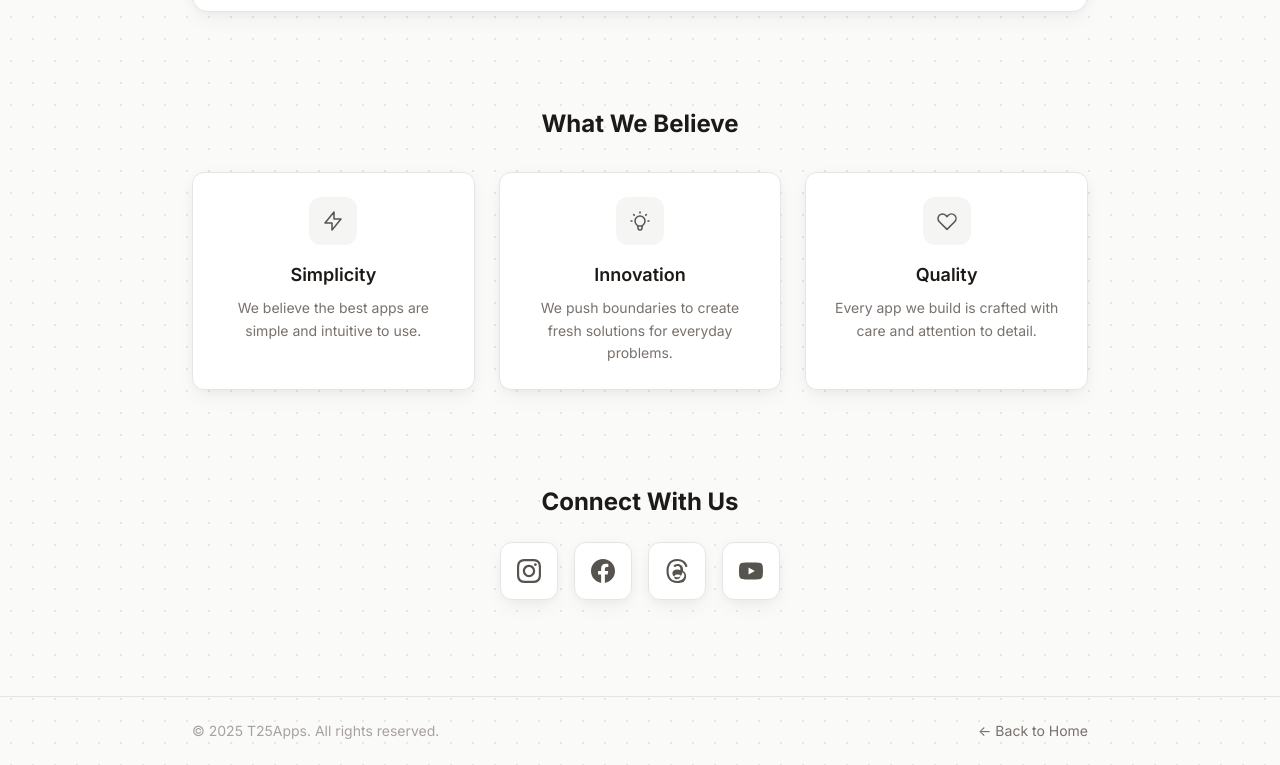
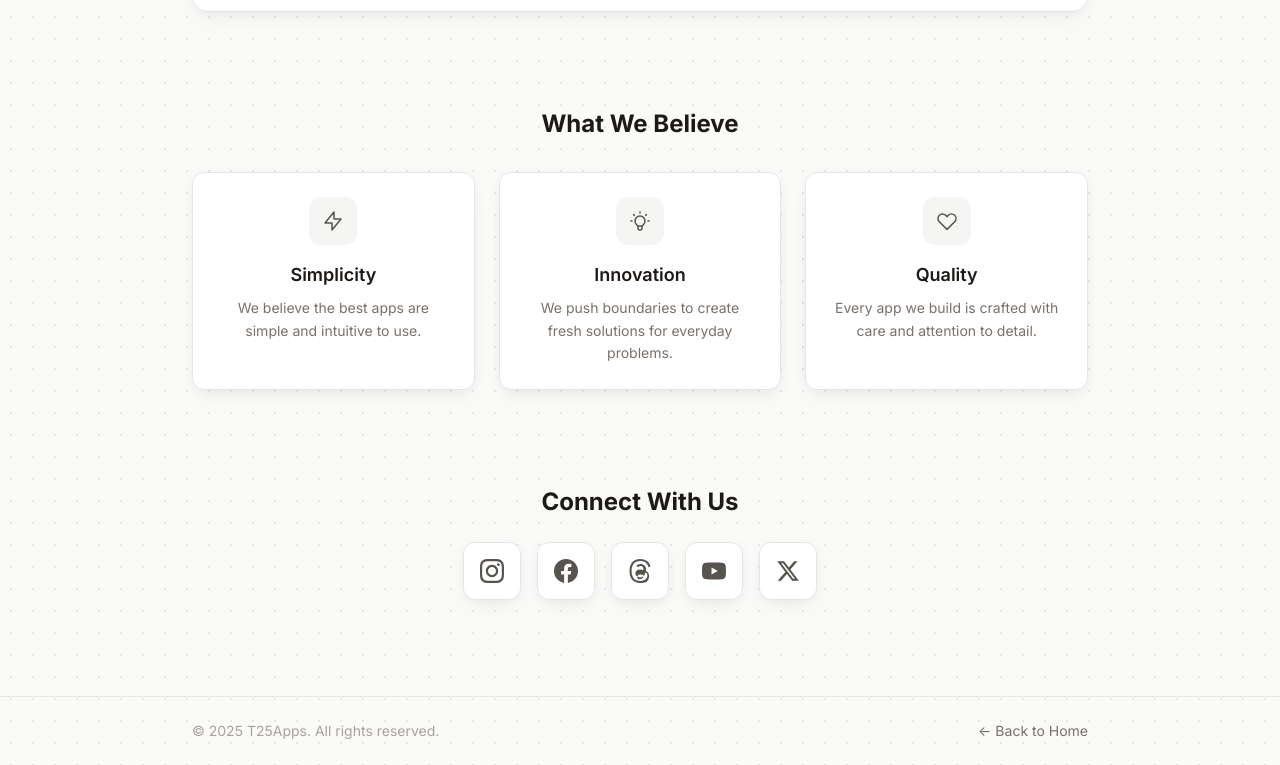
Before and after one commit to T25Apps/t25apps-landing, a React (Vite) app: page /about in a window 1280 px wide. Shown: the part 610-1375 px from the top of the page. Built offline with nearby package versions, Linux system fonts and the light colour scheme; no server answers; a web font is replaced by a local one.

Commit message:
ui change

```diff
--- a/src/components/HomePage.jsx
+++ b/src/components/HomePage.jsx
@@ -416,6 +416,17 @@ function HomePage() {
                 <path d="M23.498 6.186a3.016 3.016 0 0 0-2.122-2.136C19.505 3.545 12 3.545 12 3.545s-7.505 0-9.377.505A3.017 3.017 0 0 0 .502 6.186C0 8.07 0 12 0 12s0 3.93.502 5.814a3.016 3.016 0 0 0 2.122 2.136c1.871.505 9.376.505 9.376.505s7.505 0 9.377-.505a3.015 3.015 0 0 0 2.122-2.136C24 15.93 24 12 24 12s0-3.93-.502-5.814zM9.545 15.568V8.432L15.818 12l-6.273 3.568z"/>
               </svg>
             </a>
+            <a
+              href={SOCIAL_MEDIA.twitter || 'https://twitter.com/t25apps'}
+              target="_blank"
+              rel="noopener noreferrer"
+              className="text-stone-400 hover:text-stone-900 dark:text-stone-500 dark:hover:text-white transition-colors"
+              aria-label="Twitter"
+            >
+              <svg className="w-4 h-4 md:w-5 md:h-5" fill="currentColor" viewBox="0 0 24 24">
+                <path d="M18.244 2.25h3.308l-7.227 8.26 8.502 11.24H16.17l-5.214-6.817L4.99 21.75H1.68l7.73-8.835L1.254 2.25H8.08l4.713 6.231zm-1.161 17.52h1.833L7.084 4.126H5.117z"/>
+              </svg>
+            </a>
           </div>
         </div>
       </footer>
@@ -507,6 +518,9 @@ function HomePage() {
                     </a>
                     <a href={SOCIAL_MEDIA.youtube} target="_blank" rel="noopener noreferrer" className="p-2 bg-stone-100 dark:bg-stone-800 rounded-lg text-stone-600 dark:text-stone-300 hover:text-stone-900 dark:hover:text-white transition-colors">
                       <svg className="w-4 h-4" fill="currentColor" viewBox="0 0 24 24"><path d="M23.498 6.186a3.016 3.016 0 0 0-2.122-2.136C19.505 3.545 12 3.545 12 3.545s-7.505 0-9.377.505A3.017 3.017 0 0 0 .502 6.186C0 8.07 0 12 0 12s0 3.93.502 5.814a3.016 3.016 0 0 0 2.122 2.136c1.871.505 9.376.505 9.376.505s7.505 0 9.377-.505a3.015 3.015 0 0 0 2.122-2.136C24 15.93 24 12 24 12s0-3.93-.502-5.814zM9.545 15.568V8.432L15.818 12l-6.273 3.568z"/></svg>
+                    </a>
+                    <a href={SOCIAL_MEDIA.twitter} target="_blank" rel="noopener noreferrer" className="p-2 bg-stone-100 dark:bg-stone-800 rounded-lg text-stone-600 dark:text-stone-300 hover:text-stone-900 dark:hover:text-white transition-colors">
+                      <svg className="w-4 h-4" fill="currentColor" viewBox="0 0 24 24"><path d="M18.244 2.25h3.308l-7.227 8.26 8.502 11.24H16.17l-5.214-6.817L4.99 21.75H1.68l7.73-8.835L1.254 2.25H8.08l4.713 6.231zm-1.161 17.52h1.833L7.084 4.126H5.117z"/></svg>
                     </a>
                   </div>
                 </div>
--- a/src/config/constants.js
+++ b/src/config/constants.js
@@ -19,6 +19,7 @@ export const SOCIAL_MEDIA = {
   facebook: 'https://facebook.com/t25apps',
   threads: 'https://threads.net/t25apps',
   youtube: 'https://youtube.com/@t25apps',
+  twitter: 'https://twitter.com/t25apps',
 }
 
 // URLs
--- a/src/pages/AboutPage.jsx
+++ b/src/pages/AboutPage.jsx
@@ -179,6 +179,16 @@ function AboutPage() {
                   <path d="M23.498 6.186a3.016 3.016 0 0 0-2.122-2.136C19.505 3.545 12 3.545 12 3.545s-7.505 0-9.377.505A3.017 3.017 0 0 0 .502 6.186C0 8.07 0 12 0 12s0 3.93.502 5.814a3.016 3.016 0 0 0 2.122 2.136c1.871.505 9.376.505 9.376.505s7.505 0 9.377-.505a3.015 3.015 0 0 0 2.122-2.136C24 15.93 24 12 24 12s0-3.93-.502-5.814zM9.545 15.568V8.432L15.818 12l-6.273 3.568z"/>
                 </svg>
               </a>
+              <a
+                href={SOCIAL_MEDIA.twitter || 'https://twitter.com/t25apps'}
+                target="_blank"
+                rel="noopener noreferrer"
+                className="p-4 bg-white dark:bg-stone-900 rounded-xl border border-stone-200 dark:border-stone-800 text-stone-600 dark:text-stone-300 hover:text-stone-900 dark:hover:text-white transition-colors shadow-soft"
+              >
+                <svg className="w-6 h-6" fill="currentColor" viewBox="0 0 24 24">
+                  <path d="M18.244 2.25h3.308l-7.227 8.26 8.502 11.24H16.17l-5.214-6.817L4.99 21.75H1.68l7.73-8.835L1.254 2.25H8.08l4.713 6.231zm-1.161 17.52h1.833L7.084 4.126H5.117z"/>
+                </svg>
+              </a>
             </div>
           </section>
         </div>
--- a/src/pages/ContactPage.jsx
+++ b/src/pages/ContactPage.jsx
@@ -258,6 +258,16 @@ function ContactPage() {
                       <path d="M23.498 6.186a3.016 3.016 0 0 0-2.122-2.136C19.505 3.545 12 3.545 12 3.545s-7.505 0-9.377.505A3.017 3.017 0 0 0 .502 6.186C0 8.07 0 12 0 12s0 3.93.502 5.814a3.016 3.016 0 0 0 2.122 2.136c1.871.505 9.376.505 9.376.505s7.505 0 9.377-.505a3.015 3.015 0 0 0 2.122-2.136C24 15.93 24 12 24 12s0-3.93-.502-5.814zM9.545 15.568V8.432L15.818 12l-6.273 3.568z"/>
                     </svg>
                   </a>
+                  <a
+                    href={SOCIAL_MEDIA.twitter || 'https://twitter.com/t25apps'}
+                    target="_blank"
+                    rel="noopener noreferrer"
+                    className="p-3 bg-stone-100 dark:bg-stone-800 rounded-xl text-stone-600 dark:text-stone-300 hover:text-stone-900 dark:hover:text-white transition-colors"
+                  >
+                    <svg className="w-5 h-5" fill="currentColor" viewBox="0 0 24 24">
+                      <path d="M18.244 2.25h3.308l-7.227 8.26 8.502 11.24H16.17l-5.214-6.817L4.99 21.75H1.68l7.73-8.835L1.254 2.25H8.08l4.713 6.231zm-1.161 17.52h1.833L7.084 4.126H5.117z"/>
+                    </svg>
+                  </a>
                 </div>
               </div>
 
```
